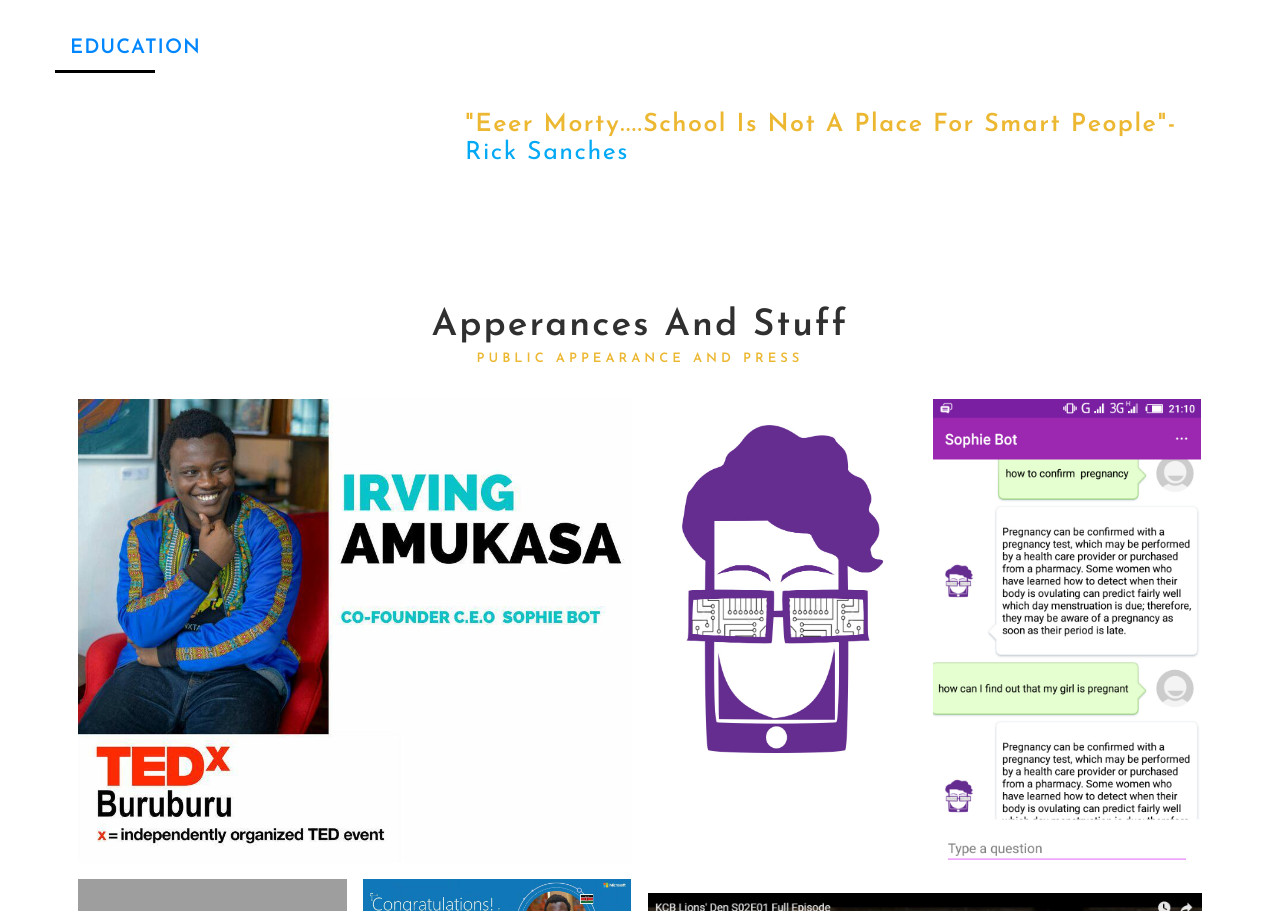
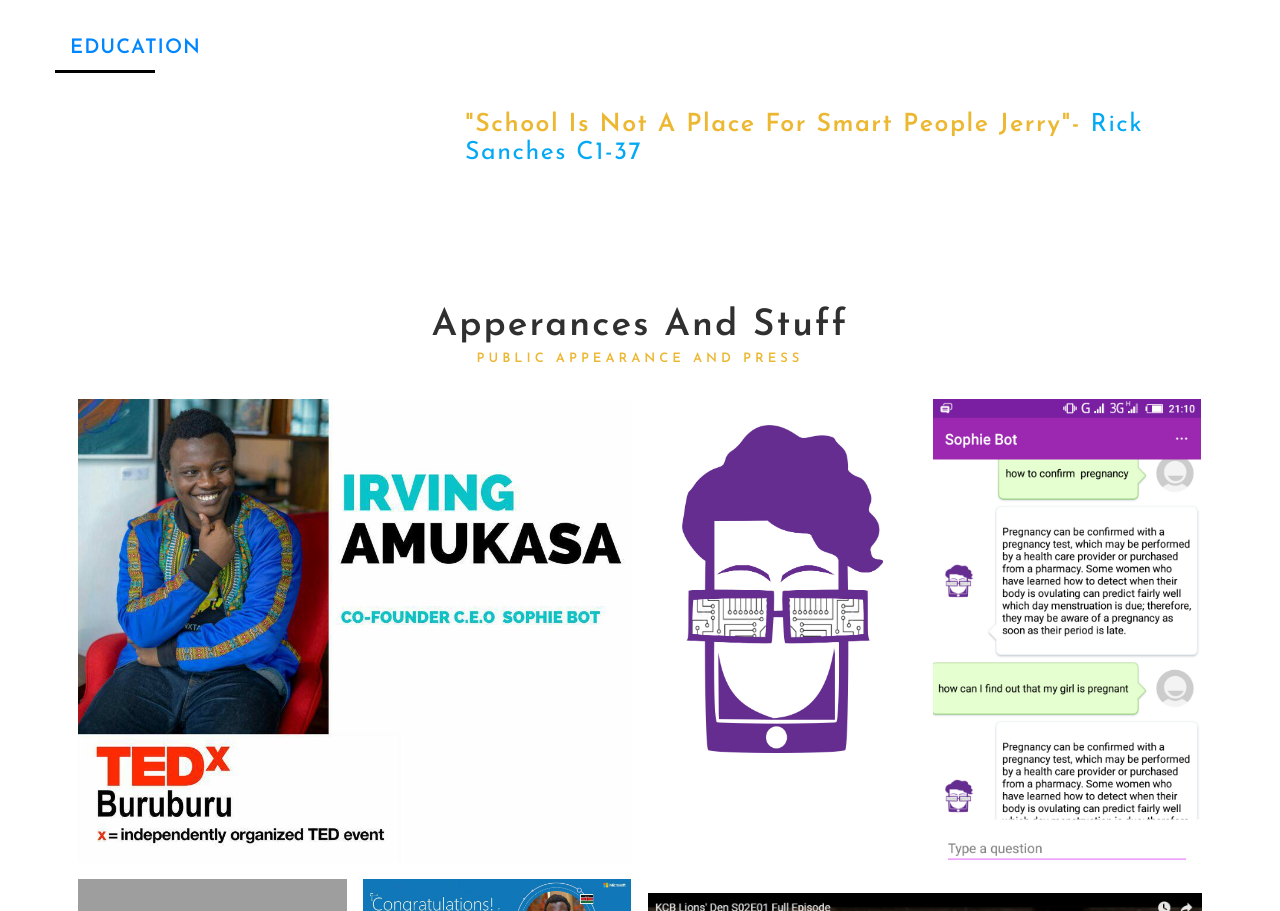
Before and after one commit to iamukasa/iamukasa.github.io, a plain HTML site: page index.html in a window 1280 px wide. Shown: the part 2830-3741 px from the top of the page. Drawn offline with Linux system fonts and the light colour scheme; grey boxes are pictures that could not be loaded; some icons are missing.

Commit message:
Update index.html
fixed ricks quote

```diff
--- a/index.html
+++ b/index.html
@@ -233,7 +233,7 @@
 				<h6><i class="fa " aria-hidden="true"></i></h6>
 			</div>
 			<div class="col-md-8 work-right-w3-agileits">
-				<h3>"eeer Morty....School is not a place for smart people"- <span>Rick Sanches</span></h3>
+				<h3>"School is not a place for smart people Jerry"- <span>Rick Sanches C1-37</span></h3>
 			</div>
 			<div class="clearfix"> </div>
 		</div>
```
